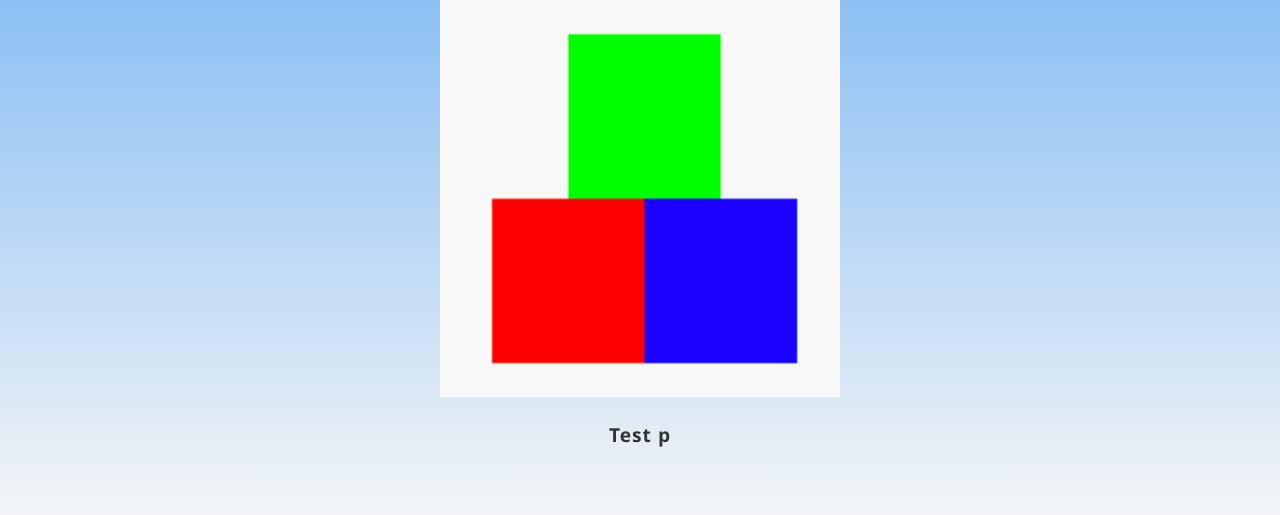
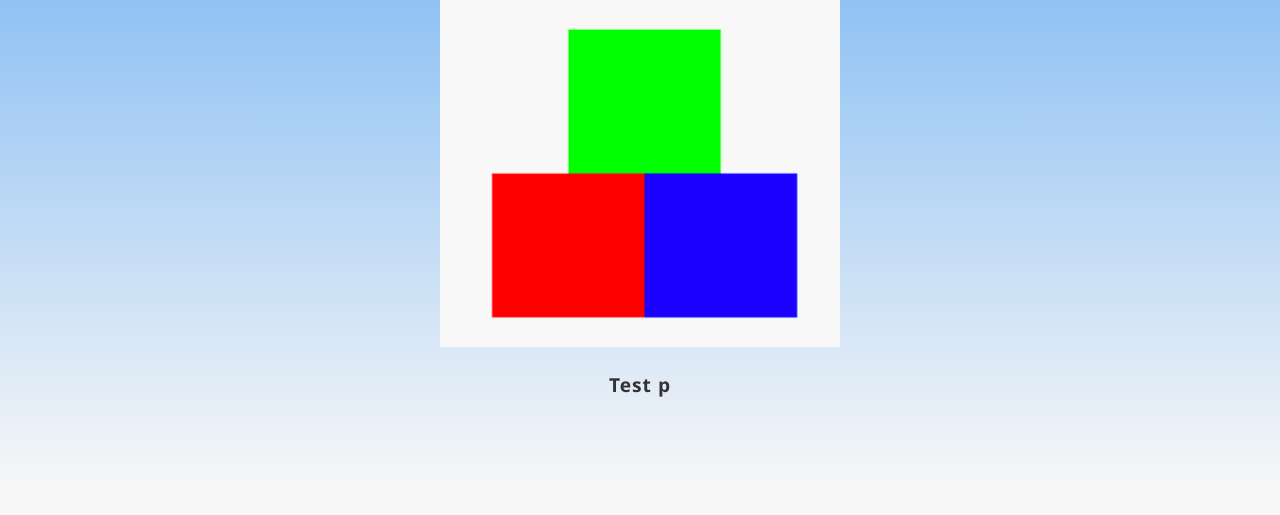
Before and after one commit to Ivark1/kodesentralen, a plain HTML site: page herman.html in a window 1280 px wide. Shown: the part 387-902 px from the top of the page. After the commit the page ends 874 px from the top, so only its background shows below. Drawn offline with Linux system fonts and the light colour scheme.

Commit message:
Update herman.html

```diff
--- a/herman.html
+++ b/herman.html
@@ -26,7 +26,7 @@
             <a href="index.html" class="button">Tilbake til hovedside</a>
         </header>
         <h1>Litt om meg</h1>
-        <img src="images/figurPyretHK.png" class="center" width="400" height="400"/>
+        <img src="images/figurPyretHK.png" class="center" width="400" height="350"/>
         <p>Test p</p>
     </div>
 
```
